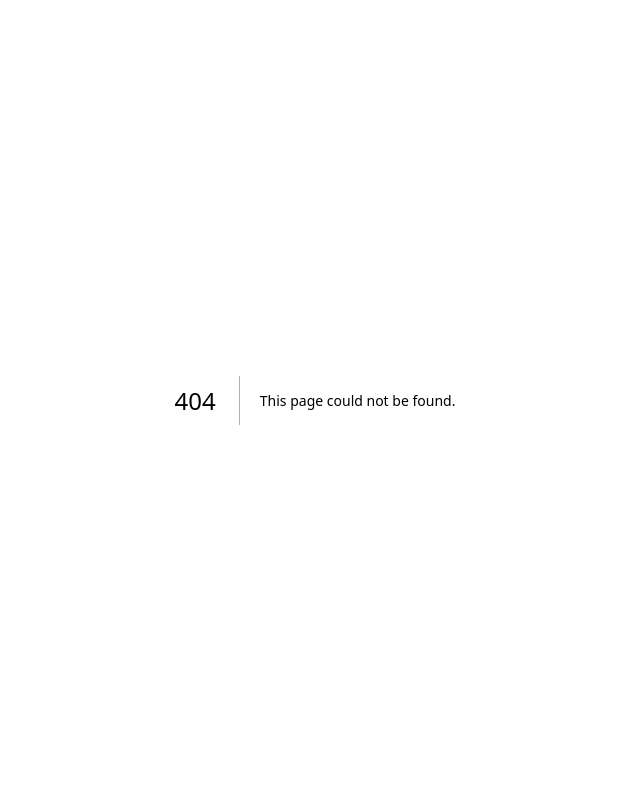
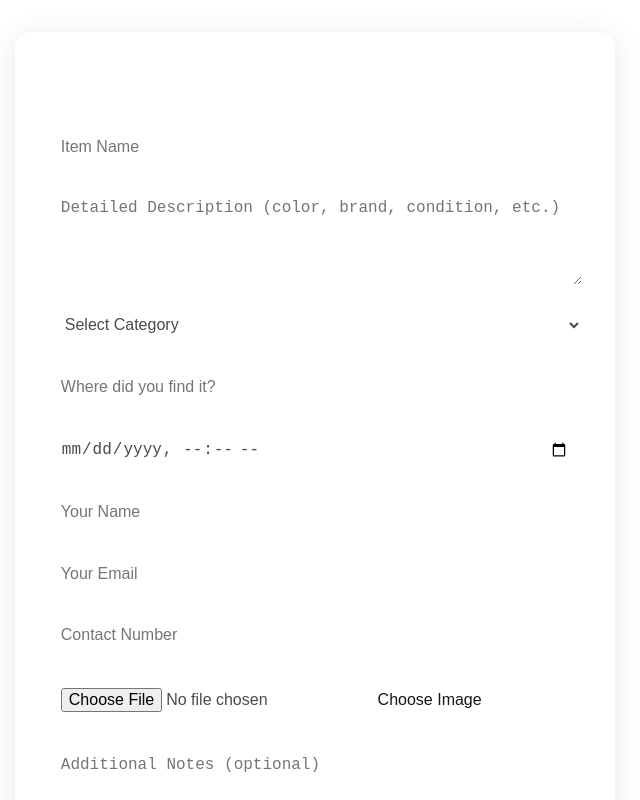
Before and after one commit to ghuleaniketh/lostandfound, a Next.js app: page /listfound in a window 1280 px wide. Before the commit this address had no page. Shown: the top 800 px of the page, without its empty margins (325-965 px from the left). Built offline with nearby package versions, Linux system fonts and the light colour scheme.

Commit message:
found item form made

```diff
--- /dev/null
+++ b/app/listfound/listfound.module.css
@@ -0,0 +1,58 @@
+.container {
+    max-width: 600px;
+    margin: 2rem auto;
+    padding: 2rem;
+    background: rgba(255, 255, 255, 0.1);
+    backdrop-filter: blur(10px);
+    border-radius: 16px;
+    box-shadow: 0 4px 30px rgba(0, 0, 0, 0.1);
+}
+
+.form {
+    display: flex;
+    flex-direction: column;
+    gap: 1rem;
+}
+
+.inputGroup {
+    display: flex;
+    flex-direction: column;
+    gap: 0.5rem;
+}
+
+.inputGroup input,
+.inputGroup textarea,
+.inputGroup select {
+    padding: 0.8rem;
+    border: 1px solid rgba(255, 255, 255, 0.2);
+    border-radius: 8px;
+    background-color: transparent;
+    color: #4b4a4a;
+    font-size: 1rem;
+}
+
+.inputGroup textarea {
+    min-height: 100px;
+    resize: vertical;
+}
+
+.submitButton {
+    padding: 1rem;
+    background: #28a745;
+    color: white;
+    border: none;
+    border-radius: 8px;
+    font-size: 1rem;
+    cursor: pointer;
+    transition:  0.2s;
+}
+
+.submitButton:hover {
+    background: #218838;
+}
+
+.form h2 {
+    text-align: center;
+    margin-bottom: 1rem;
+    color: #fff;
+}
--- /dev/null
+++ b/app/listfound/page.js
@@ -0,0 +1,217 @@
+'use client';
+import { useState } from 'react';
+import styles from './listfound.module.css';
+
+export default function listfound() {
+    const [formData, setFormData] = useState({
+        title: '',
+        description: '',
+        category: '',
+        location: '',
+        foundDate: '',
+        finderName: '',
+        finderEmail: '',
+        finderContact: '',
+        itemImage: '',
+        additionalNotes: ''
+    });
+    const [imageFile, setImageFile] = useState(null);
+    const [imagePreview, setImagePreview] = useState(null);
+
+    const handleImageChange = (e) => {
+        const file = e.target.files[0];
+        if (file) {
+            setImageFile(file);
+            // Create preview URL
+            const previewUrl = URL.createObjectURL(file);
+            setImagePreview(previewUrl);
+        }
+    };
+
+    const handleSubmit = async (e) => {
+        e.preventDefault();
+        try {
+            // Create FormData object to handle file upload
+            const submitData = new FormData();
+
+            // Append all form fields
+            Object.keys(formData).forEach(key => {
+                if (key !== 'itemImage') {
+                    submitData.append(key, formData[key]);
+                }
+            });
+
+            // Append the image file
+            if (imageFile) {
+                submitData.append('itemImage', imageFile);
+            }
+
+            const response = await fetch('/api/founditem', {
+                method: 'POST',
+                body: submitData, // Remove headers as FormData sets them automatically
+            });
+
+            if (response.ok) {
+                alert('Found item reported successfully!');
+                setFormData({
+                    title: '',
+                    description: '',
+                    category: '',
+                    location: '',
+                    foundDate: '',
+                    finderName: '',
+                    finderEmail: '',
+                    finderContact: '',
+                    itemImage: '',
+                    additionalNotes: ''
+                });
+                setImageFile(null);
+                setImagePreview(null);
+            }
+        } catch (error) {
+            console.error('Error submitting form:', error);
+            alert('Failed to submit form');
+        }
+    };
+
+    const handleChange = (e) => {
+        const { name, value } = e.target;
+        setFormData(prev => ({
+            ...prev,
+            [name]: value
+        }));
+    };
+
+    return (
+        <div className={styles.container}>
+            <form onSubmit={handleSubmit} className={styles.form}>
+                <h2>Report Found Item</h2>
+
+                <div className={styles.inputGroup}>
+                    <input
+                        type="text"
+                        name="title"
+                        value={formData.title}
+                        onChange={handleChange}
+                        placeholder="Item Name"
+                        required
+                    />
+                </div>
+
+                <div className={styles.inputGroup}>
+                    <textarea
+                        name="description"
+                        value={formData.description}
+                        onChange={handleChange}
+                        placeholder="Detailed Description (color, brand, condition, etc.)"
+                        required
+                    />
+                </div>
+
+                <div className={styles.inputGroup}>
+                    <select
+                        name="category"
+                        value={formData.category}
+                        onChange={handleChange}
+                        required
+                    >
+                        <option value="">Select Category</option>
+                        <option value="electronics">Electronics</option>
+                        <option value="documents">Documents</option>
+                        <option value="accessories">Accessories</option>
+                        <option value="clothing">Clothing</option>
+                        <option value="other">Other</option>
+                    </select>
+                </div>
+
+                <div className={styles.inputGroup}>
+                    <input
+                        type="text"
+                        name="location"
+                        value={formData.location}
+                        onChange={handleChange}
+                        placeholder="Where did you find it?"
+                        required
+                    />
+                </div>
+
+                <div className={styles.inputGroup}>
+                    <input
+                        type="datetime-local"
+                        name="foundDate"
+                        value={formData.foundDate}
+                        onChange={handleChange}
+                        required
+                    />
+                </div>
+
+                <div className={styles.inputGroup}>
+                    <input
+                        type="text"
+                        name="finderName"
+                        value={formData.finderName}
+                        onChange={handleChange}
+                        placeholder="Your Name"
+                        required
+                    />
+                </div>
+
+                <div className={styles.inputGroup}>
+                    <input
+                        type="email"
+                        name="finderEmail"
+                        value={formData.finderEmail}
+                        onChange={handleChange}
+                        placeholder="Your Email"
+                        required
+                    />
+                </div>
+
+                <div className={styles.inputGroup}>
+                    <input
+                        type="tel"
+                        name="finderContact"
+                        value={formData.finderContact}
+                        onChange={handleChange}
+                        placeholder="Contact Number"
+                        required
+                    />
+                </div>
+
+                <div className={styles.inputGroup}>
+                    <label className={styles.imageUpload}>
+                        <input
+                            type="file"
+                            accept="image/*"
+                            onChange={handleImageChange}
+                            className={styles.fileInput}
+                        />
+                        <span>Choose Image</span>
+                    </label>
+                    {imagePreview && (
+                        <div className={styles.imagePreview}>
+                            <img
+                                src={imagePreview}
+                                alt="Preview"
+                                className={styles.previewImage}
+                            />
+                        </div>
+                    )}
+                </div>
+
+                <div className={styles.inputGroup}>
+                    <textarea
+                        name="additionalNotes"
+                        value={formData.additionalNotes}
+                        onChange={handleChange}
+                        placeholder="Additional Notes (optional)"
+                    />
+                </div>
+
+                <button type="submit" className={styles.submitButton}>
+                    Submit Found Item
+                </button>
+            </form>
+        </div>
+    );
+}
--- a/app/sidebar.js
+++ b/app/sidebar.js
@@ -16,6 +16,9 @@ export default function Sidebar({ isOpen, onClose }) {
                 <Link href="/listlost" className={styles.sidebarLink}>
                 List Lost Item
                 </Link>
+                <Link href="/listfound" className={styles.sidebarLink}>
+                List Found Item
+                </Link>
                 <Link href="/dashboard" className={styles.sidebarLink}>
                 Dashboard
                 </Link>
```
